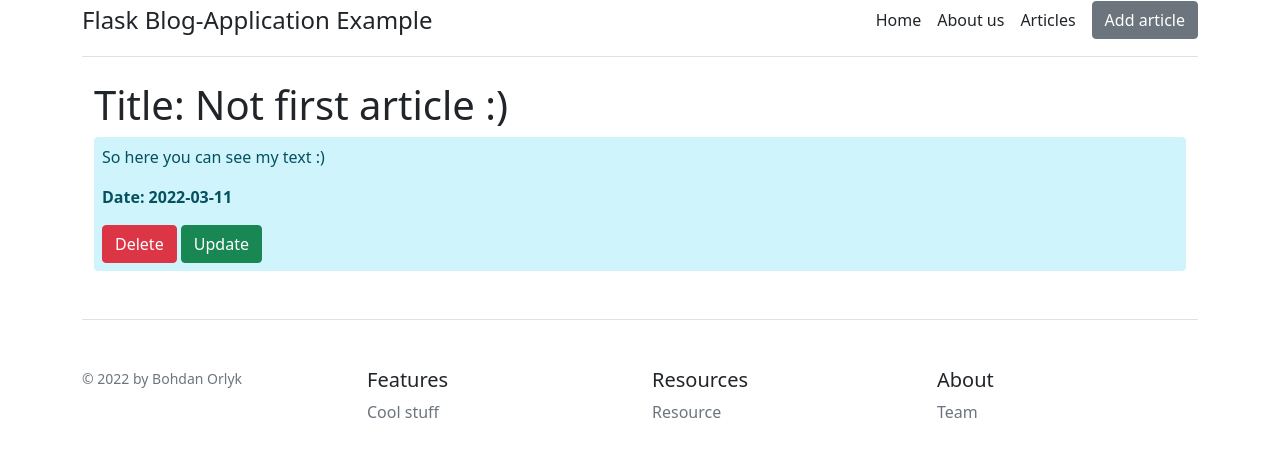
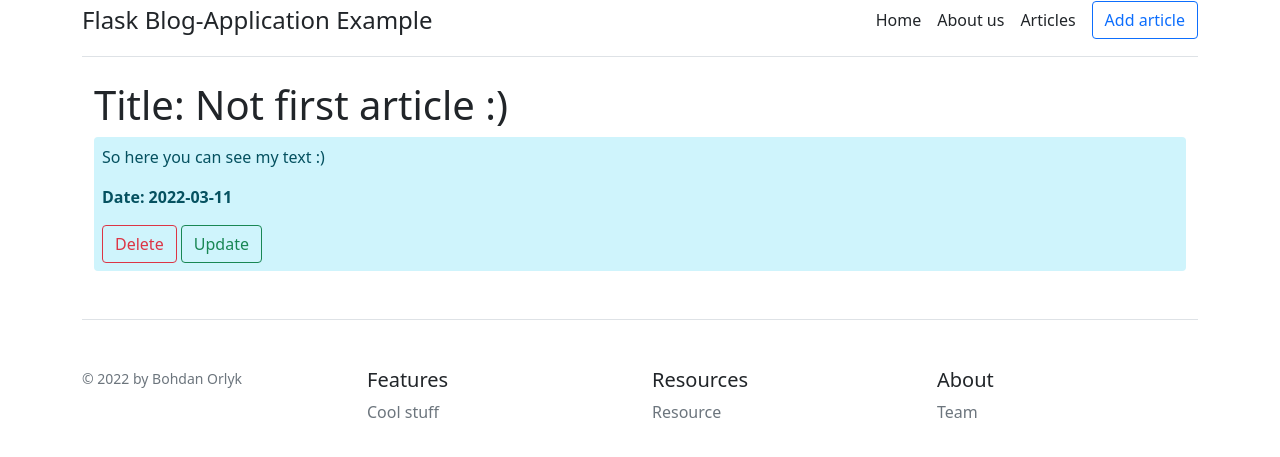
Before and after one commit to Bohdan-Orlyk/Flask_Blog_App, a Flask app: page /posts/1 in a window 1280 px wide. Shown: the top 457 px of the page. Run offline with Flask 2, Linux system fonts and the light colour scheme; data comes from the database, SQL or seed files in the repository.

Commit message:
updating some styles

```diff
--- a/templates/base.html
+++ b/templates/base.html
@@ -22,7 +22,7 @@
         <a class="me-3 py-2 text-dark text-decoration-none" href="/about">About us</a>
         <a class="me-3 py-2 text-dark text-decoration-none" href="/posts">Articles</a>
       </nav>
-        <a class="btn btn-secondary" href="/create-article">Add article</a>
+        <a class="btn btn-outline-primary" href="/create-article">Add article</a>
     </div>
 
     {% block body %} {% endblock %}
--- a/templates/index.html
+++ b/templates/index.html
@@ -27,7 +27,7 @@
               <li class="list-group-item">Add, delete or update your own articles</li>
               <li class="list-group-item">You can check some info about us</li>
             </ul>
-            <a href="/posts" type="button" class="w-100 btn btn-lg btn-secondary">Get started</a>
+            <a href="/posts" type="button" class="w-100 btn btn-lg btn-outline-primary">Get started</a>
           </div>
         </div>
       </div>
--- a/templates/post-detail.html
+++ b/templates/post-detail.html
@@ -11,8 +11,8 @@
         <div class="alert-info mt-2 p-2 rounded">
             <p>{{ article.text }}</p>
             <p><b>Date: {{ article.date.date() }}</b></p>
-            <a href="/posts/{{ article.id }}/delete" class="btn btn-danger">Delete</a>
-            <a href="/posts/{{ article.id }}/update" class="btn btn-success">Update</a>
+            <a href="/posts/{{ article.id }}/delete" class="btn btn-outline-danger">Delete</a>
+            <a href="/posts/{{ article.id }}/update" class="btn btn-outline-success">Update</a>
         </div>
 
 
--- a/templates/posts.html
+++ b/templates/posts.html
@@ -14,7 +14,7 @@
                 <h2>{{ el.title }}</h2>
                 <p>{{ el.intro }}</p>
                 <p><b>Date: {{ el.date.date() }}</b></p>
-                <a href="/posts/{{ el.id }}" class="btn btn-warning">More</a>
+                <a href="/posts/{{ el.id }}" class="btn btn-outline-dark">More</a>
             </div>
             {% endfor %}
         {% else %}
```
